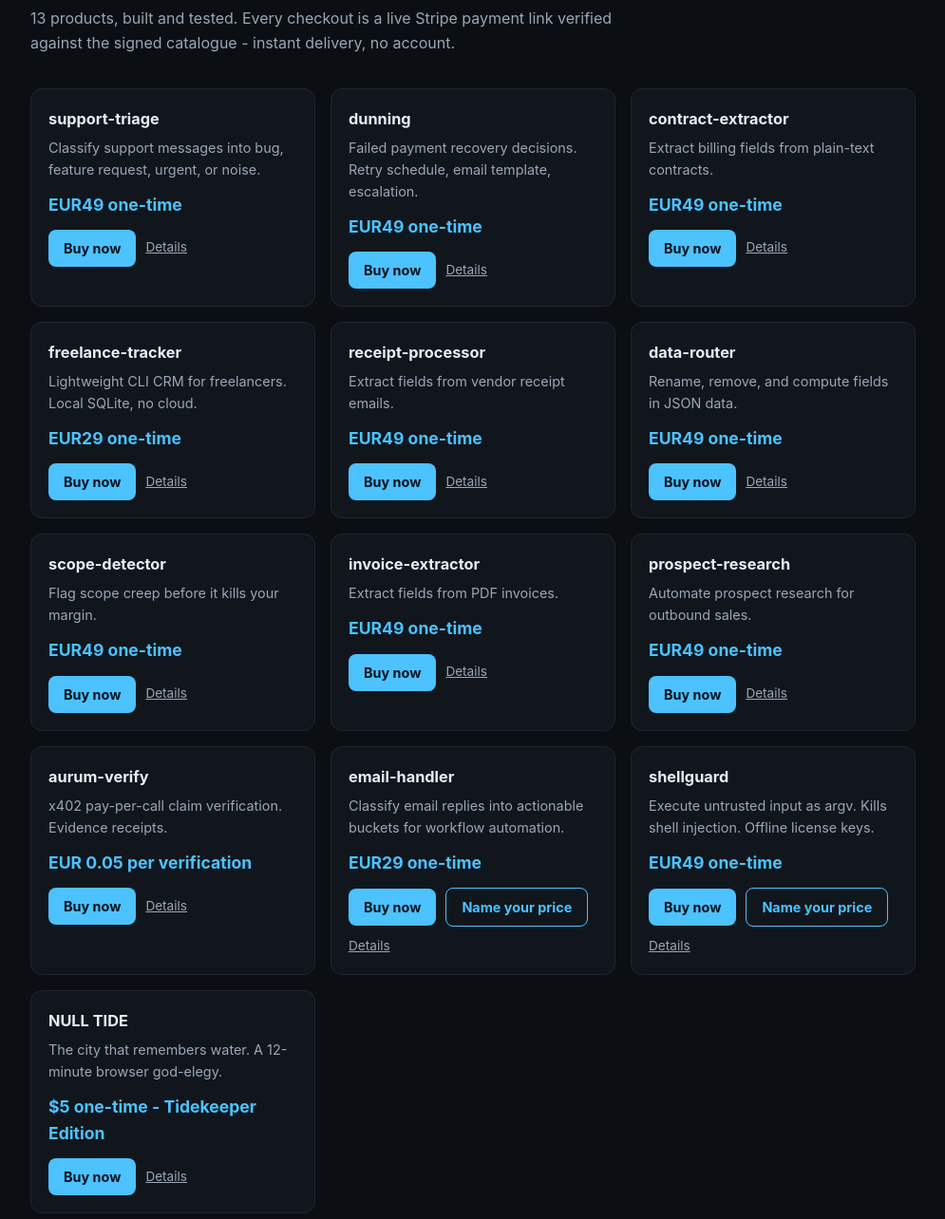
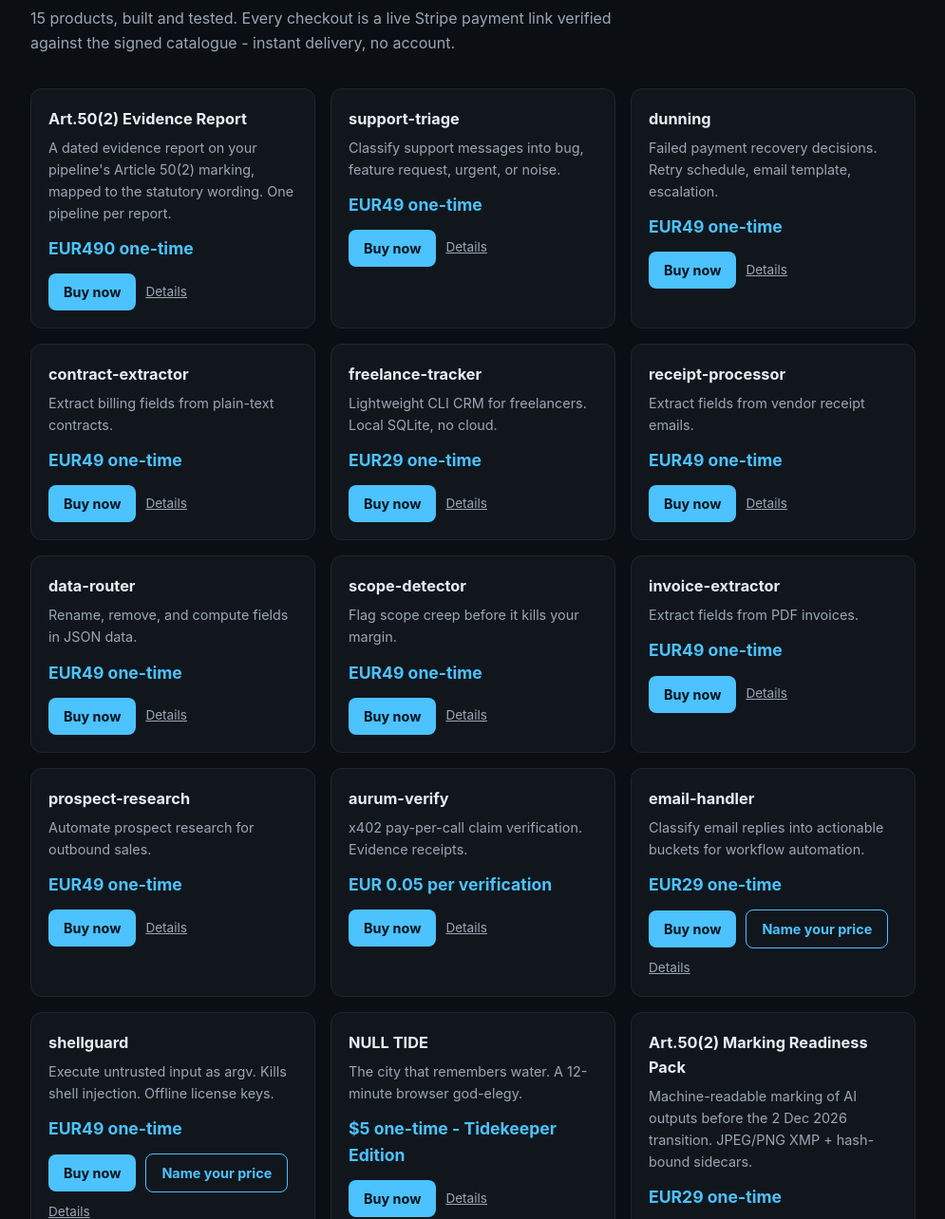
Before and after one commit to derbaroser-eng/store, a plain HTML site: page index.html in a window 1280 px wide. Shown: the part 115-1399 px from the top of the page at 95% size, without its empty margins (142-1137 px from the left). Drawn offline with Linux system fonts and the light colour scheme.

Commit message:
Sync storefront catalogue: 15 verified products

```diff
--- a/index.html
+++ b/index.html
@@ -2,7 +2,7 @@
 <html lang="en"><head><meta charset="utf-8">
 <meta name="viewport" content="width=device-width, initial-scale=1">
 <title>AURUM Store - real tools, instant checkout</title>
-<meta name="description" content="13 tested digital products with live Stripe checkout. No account, no subscriptions.">
+<meta name="description" content="15 tested digital products with live Stripe checkout. No account, no subscriptions.">
 <style>
 :root{--bg:#0b0f14;--fg:#e6edf3;--dim:#9aa7b4;--acc:#4cc2ff;--card:#11161d;--line:#21262d}
 *{box-sizing:border-box}body{margin:0;background:var(--bg);color:var(--fg);
@@ -24,9 +24,18 @@ footer{margin-top:52px;padding-top:20px;border-top:1px solid var(--line);
 font-size:.85rem;color:var(--dim)}
 </style></head><body><div class="wrap">
 <h1>The AURUM Store</h1>
-<p class="lede">13 products, built and tested. Every checkout is a live Stripe
+<p class="lede">15 products, built and tested. Every checkout is a live Stripe
 payment link verified against the signed catalogue - instant delivery, no account.</p>
-<div class="grid" data-products="13">
+<div class="grid" data-products="15">
+<article class="card" data-slug="art50-conform">
+  <h3>Art.50(2) Evidence Report</h3>
+  <p>A dated evidence report on your pipeline&#x27;s Article 50(2) marking, mapped to the statutory wording. One pipeline per report.</p>
+  <div class="price">EUR490 one-time</div>
+  <div class="actions">
+    <a class="btn" href="https://buy.stripe.com/7sY6oK5HQ8ogg1jgWs4ko07">Buy now</a>
+    <a class="details" href="https://derbaroser-eng.github.io/art50-conform/">Details</a>
+  </div>
+</article>
 <article class="card" data-slug="support-triage">
   <h3>support-triage</h3>
   <p>Classify support messages into bug, feature request, urgent, or noise.</p>
@@ -146,6 +155,15 @@ payment link verified against the signed catalogue - instant delivery, no accoun
     <a class="details" href="https://derbaroser-eng.github.io/null-tide/">Details</a>
   </div>
 </article>
+<article class="card" data-slug="art50-marking">
+  <h3>Art.50(2) Marking Readiness Pack</h3>
+  <p>Machine-readable marking of AI outputs before the 2 Dec 2026 transition. JPEG/PNG XMP + hash-bound sidecars.</p>
+  <div class="price">EUR29 one-time</div>
+  <div class="actions">
+    <a class="btn" href="https://buy.stripe.com/4gMcN88U2bAscP721y4ko0V">Buy now</a>
+    <a class="details" href="https://derbaroser-eng.github.io/art50-marking/">Details</a>
+  </div>
+</article>
 </div>
 <footer><p>Payments are processed by Stripe. No product on this page is a
 simulation; each links to a live, verified Stripe checkout session.</p></footer>
```
